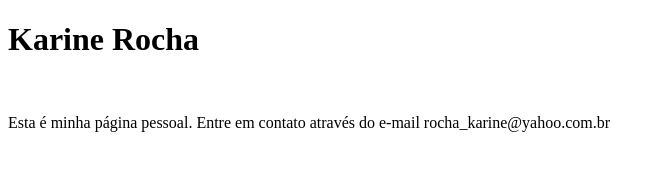
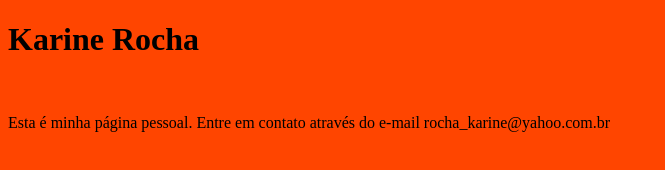
Before and after one commit to rocha-karine/rocha-karine.github.io, a plain HTML site: page index.html in a window 1280 px wide. Shown: the whole page, without its empty margins (0-665 px from the left). Drawn offline with Linux system fonts and the light colour scheme.

Commit message:
Change background color to orange

```diff
--- a/index.html
+++ b/index.html
@@ -6,7 +6,7 @@
     <meta name="viewport" content="width=device-width, initial-scale=1.0">
     <title>Karine Rocha</title>
 </head>
-<body>
+<body style="background-color: orangered;">
     <h1>Karine Rocha</h1>
 <br>
 <p>Esta é minha página pessoal. Entre em contato através do e-mail rocha_karine@yahoo.com.br</p>
```
